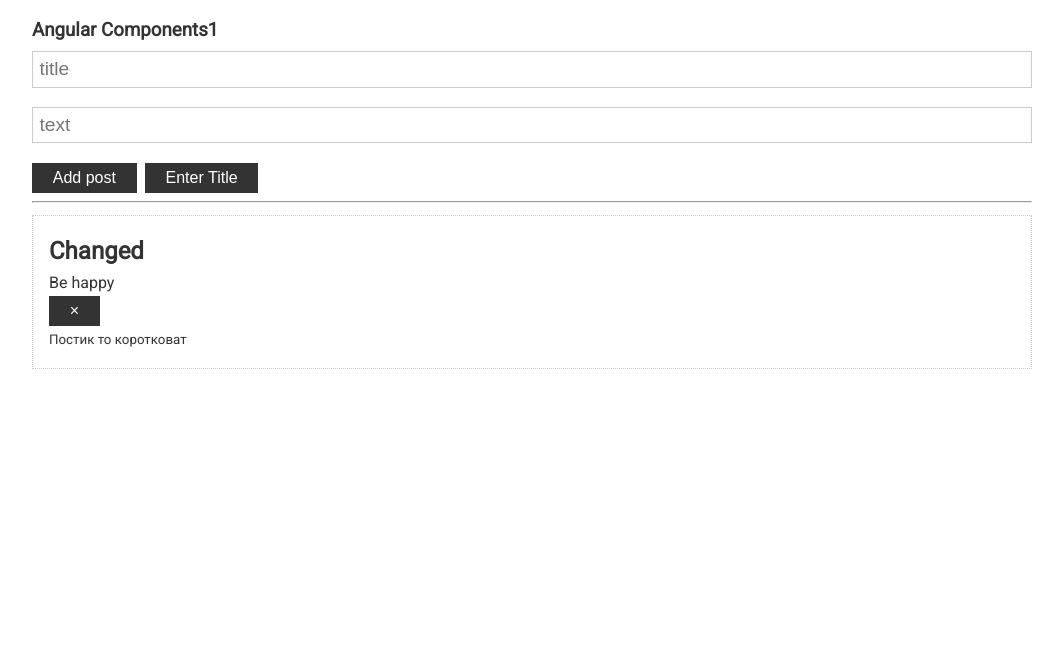
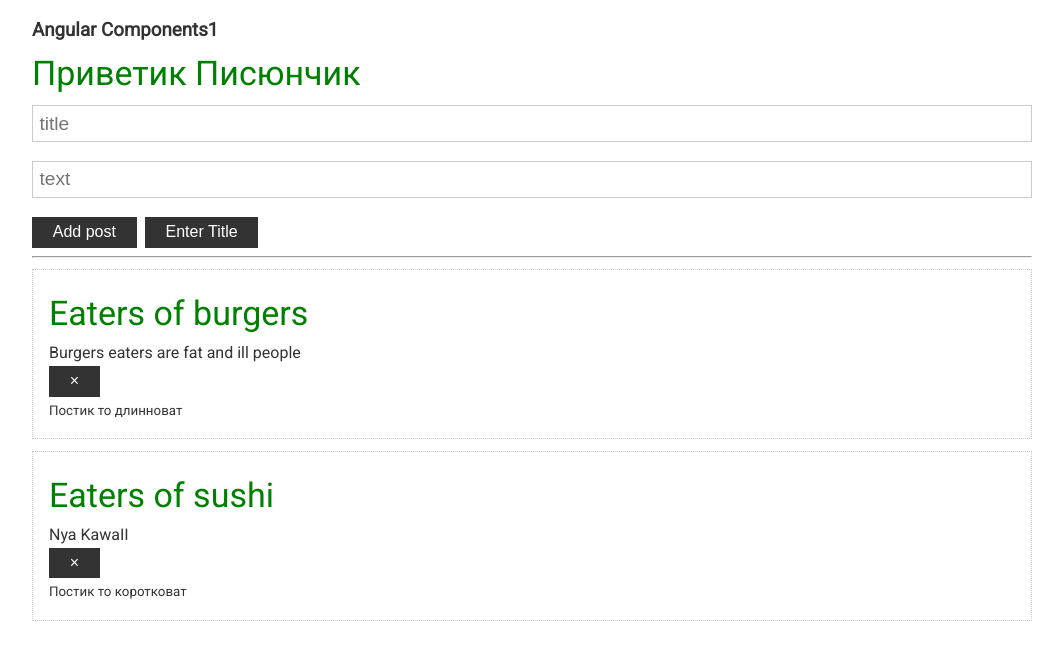
Before and after one commit to Fi1imon/angular-start, an Angular app: page / in a window 1280 px wide. Shown: the top 660 px of the page, without its empty margins (108-1171 px from the left). Built offline with nearby package versions, Linux system fonts and the light colour scheme.

Commit message:
стили с viewEncapsulation

```diff
--- a/src/app/app.component.html
+++ b/src/app/app.component.html
@@ -5,6 +5,8 @@
     <div class="container">
 
       <h1>Angular Components1</h1>
+
+      <h2>Приветик Писюнчик</h2>
 
       <app-header-form
         (onAdd)="updatePosts($event)"
--- a/src/app/app.component.ts
+++ b/src/app/app.component.ts
@@ -1,4 +1,4 @@
-import {Component, OnInit} from '@angular/core';
+import {Component, OnInit, ViewEncapsulation} from '@angular/core';
 
 export interface Header {
   title: string
@@ -15,18 +15,18 @@ export interface Header {
 export class AppComponent implements OnInit{
   headers: Header[] = [
     {title: 'Eaters of burgers', text: 'Burgers eaters are fat and ill people', id: 1},
-    // {title: 'Eaters of sushi', text: 'Nya KawaII', id: 228}
+    {title: 'Eaters of sushi', text: 'Nya KawaII', id: 228}
   ]
 
   ngOnInit() {
-    setTimeout( () => {
-      console.log('Timeout')
-      this.headers[0] = {
-        title: 'Changed',
-        text:'Be happy',
-        id: 228
-      }
-    }, 5000)
+    // setTimeout( () => {
+    //   console.log('Timeout')
+    //   this.headers[0] = {
+    //     title: 'Changed',
+    //     text:'Be happy',
+    //     id: 228
+    //   }
+    // }, 5000)
   }
 
   updatePosts (post: Header) {
--- a/src/app/header/header.component.scss
+++ b/src/app/header/header.component.scss
@@ -0,0 +1,5 @@
+h2 {
+  font-weight: lighter;
+  font-size: 34px;
+  color: green;
+}
--- a/src/app/header/header.component.ts
+++ b/src/app/header/header.component.ts
@@ -14,7 +14,7 @@ import {
   OnDestroy,
   OnInit,
   Output,
-  SimpleChanges
+  SimpleChanges, ViewEncapsulation
 } from '@angular/core';
 import {Header} from "../app.component";
 
@@ -22,7 +22,8 @@ import {Header} from "../app.component";
   selector: 'app-header',
   templateUrl: './header.component.html',
   styleUrls: ['./header.component.scss'],
-  changeDetection: ChangeDetectionStrategy.OnPush
+  changeDetection: ChangeDetectionStrategy.OnPush,
+  encapsulation: ViewEncapsulation.None
 })
 export class HeaderComponent implements
   OnInit,
```
